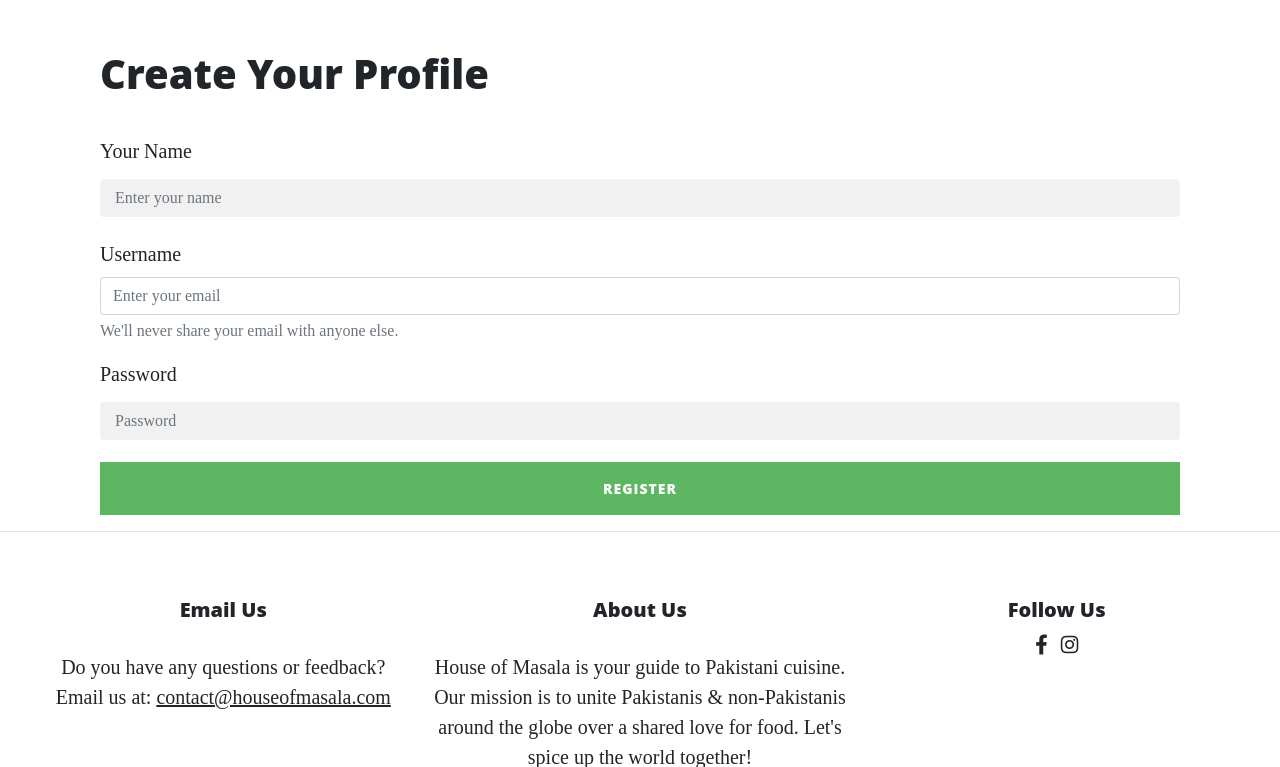
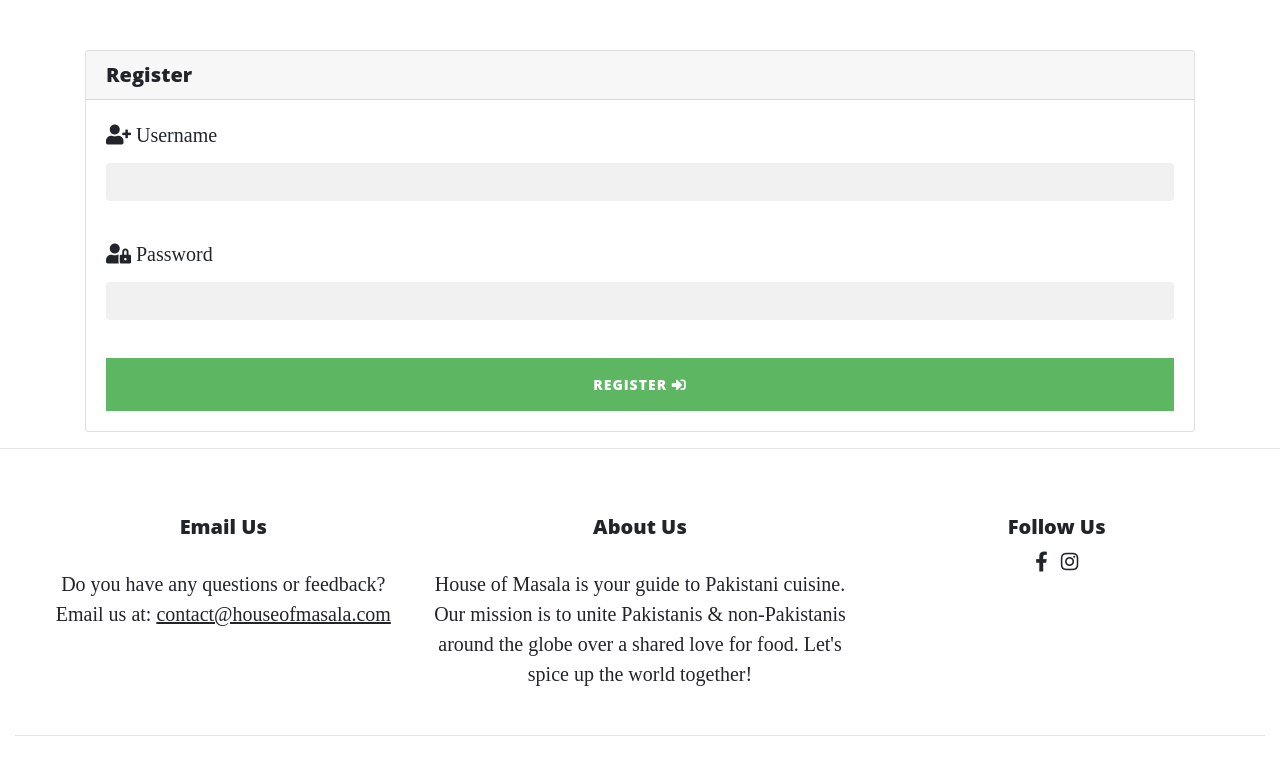
Before and after one commit to ZahraSadiq/Milestone3_HouseofMasala, a Flask app: page /register in a window 1280 px wide. Shown: the part 681-1448 px from the top of the page. Run offline with Flask 2, Linux system fonts and the light colour scheme; some libraries are stand-ins or nearby versions.

Commit message:
Added Register template

```diff
--- a/run.py
+++ b/run.py
@@ -5,6 +5,7 @@ from flask import (
     url_for, request, session, flash)
 from flask_pymongo import PyMongo
 from bson.objectid import ObjectId
+from werkzeug.security import generate_password_hash, check_password_hash
 if os.path.exists("env.py"):
     import env
 import bcrypt
@@ -26,20 +27,14 @@ def index():
     return render_template("index.html")
 
 
-@app.route("/test")
-def test():
-    test = mongo.db.recipes.find()
-    return render_template("test.html", recipes=test)
+@app.route("/register", methods=["GET", "POST"])
+def register():
+    return render_template("register.html")
 
 
 @app.route("/login")
 def login():
     return render_template("login.html")
-
-
-@app.route("/register")
-def register():
-    return render_template("register.html")
 
 
 @app.route("/logout")
@@ -84,6 +79,12 @@ def saved():
     return render_template("saved.html", page_title="Saved Recipes")
 
 
+@app.route("/test")
+def test():
+    test = mongo.db.recipes.find()
+    return render_template("test.html", recipes=test)
+
+
 if __name__ == "__main__":
     app.run(
         host=os.environ.get("IP", "0.0.0.0"),
--- a/templates/register.html
+++ b/templates/register.html
@@ -3,33 +3,38 @@
 
 <!-- Register Form -->
 
-<div class="container">
-    <h1>Create Your Profile</h1>
-    <br>
-    <form action="{{ url_for('register') }}" method="post">
-        <div class="form-group">
-            <label for="name">Your Name</label>
-            <input type="text" class="form-control" id="name" placeholder="Enter your name" name="name">
-        </div>
-        <div class="form-group">
-            <label for="username">Username</label>
-            <input type="email" class="form-control" id="username" aria-describedby="emailHelp"
-                placeholder="Enter your email" name="username" value="{{
-                request.form.username }}">
-            <small id="emailHelp" class="form-text text-muted">We'll never share your email with anyone
-                else.</small>
-        </div>
-        <div class="form-group">
-            <label for="exampleInputPassword1">Password</label>
-            <input type="password" class="form-control" id="exampleInputPassword1" placeholder="Password"
-                name="password" value="{{
-          request.form.password }}">
-        </div>
-        <button type="submit" value="Register" class="btn btn-primary">Register</button>
-    </form>
-    {% if error %}
-    <p class="error"><strong>Error:</strong> {{ error }}</p>
-    {% endif %}
-</div>
+    <div class="row">
+        <form class="col" method="POST" action="{{ url_for('register') }}">
+            <div class="card offset-m2">
+                <h5 class="card-header">Register</h5>
+                <div class="card-body">
+                    <!-- Username -->
+                    <div class="row">
+                        <div class="col mb-3">
+                            <i class="fas fa-user-plus"></i>
+                            <label for="username" class="form-label"> Username</label>
+                            <input type="text" class="form-control" id="username" name="username">
+                        </div>
+                    </div>
+                    <!-- Password -->
+                    <div class="row">
+                        <div class="col mb-3">
+                            <i class="fas fa-user-lock"></i>
+                            <label for="password" class="form-label">Password</label>
+                            <input type="password" class="form-control" id="password" name="password">
+                        </div>
+                    </div>
+                    <!-- Register -->
+                    <div class="row">
+                        <div class="col">
+                            <button type="submit" value="Register" class="btn btn-primary">
+                                Register <i class="fas fa-sign-in-alt"></i>
+                            </button>
+                        </div>
+                    </div>
+                </div>
+            </div>
+        </form>
+    </div>
 
 {% endblock %}
```
Also changed, not shown: templates/register1.html (added, +35 -0 lines).
